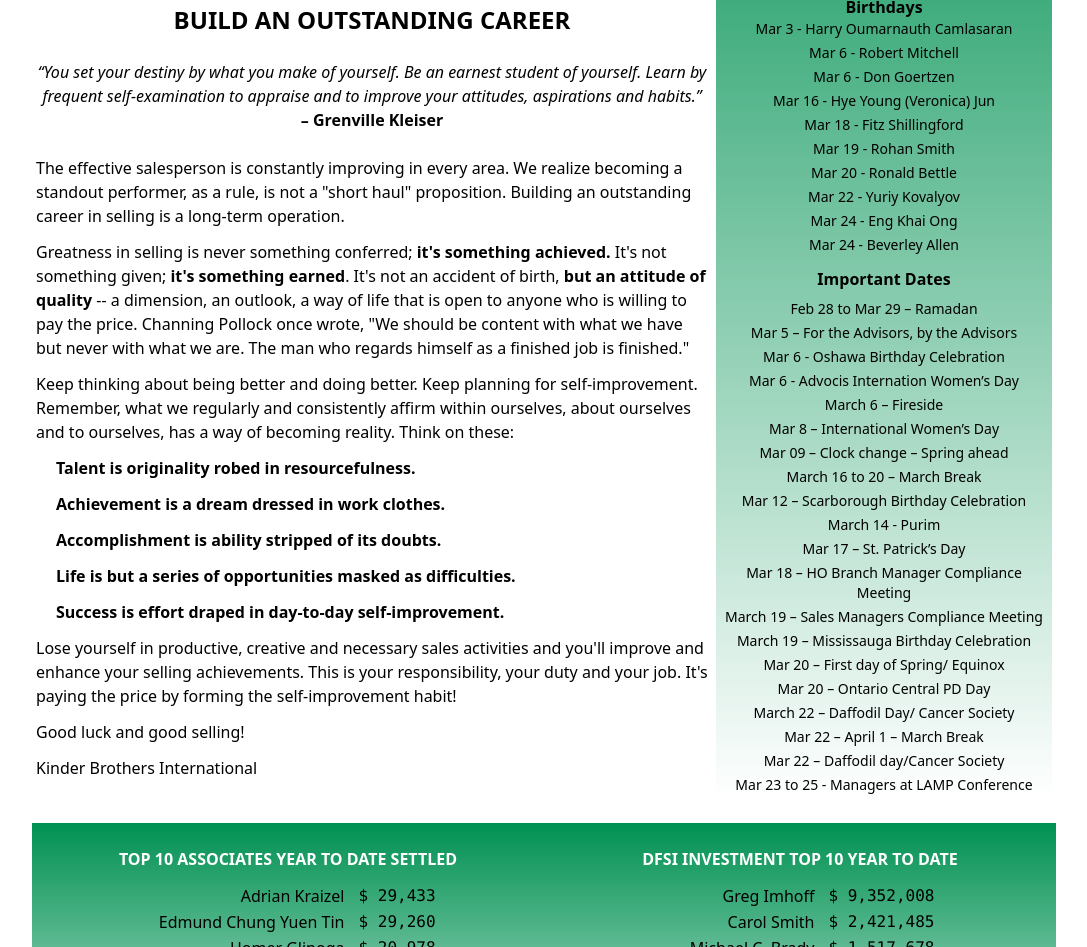
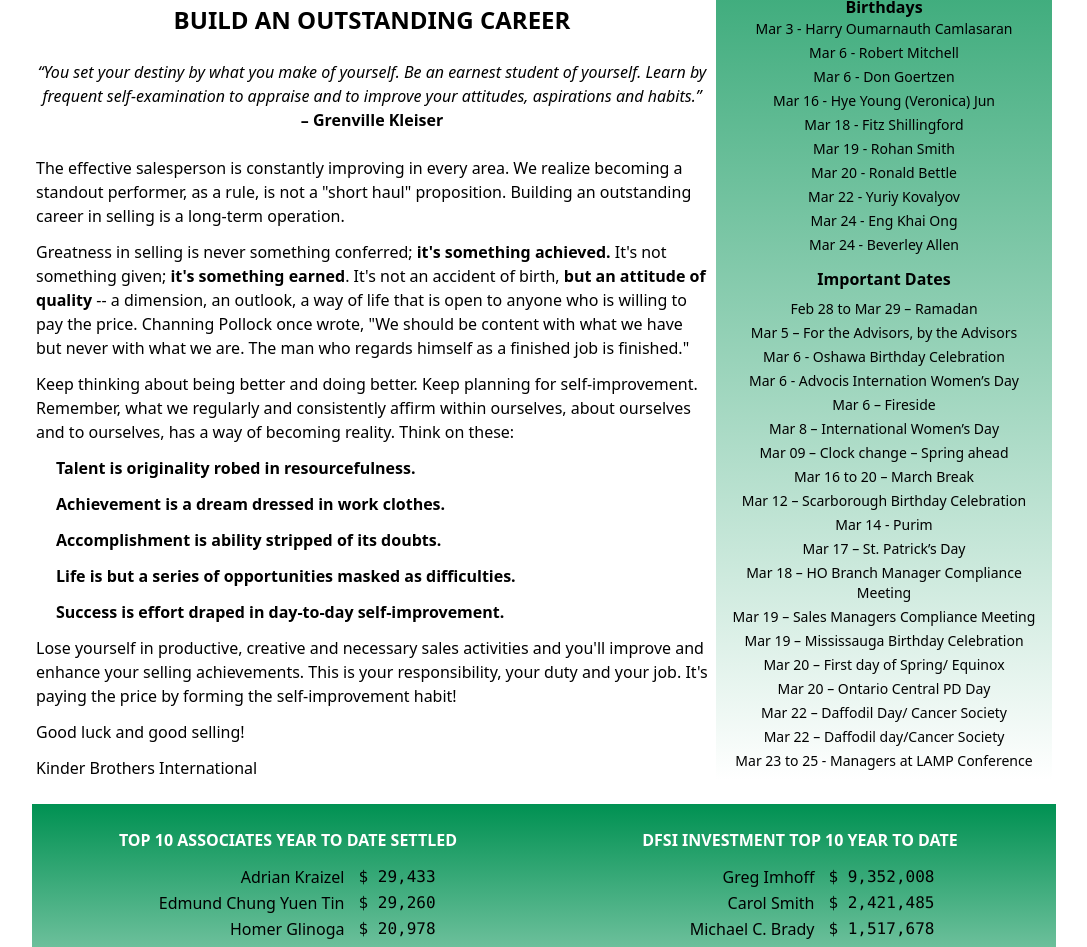
Before and after one commit to treeStoneIT/dfsin-newsletter, a website: page public/2025/3-mar.html in a window 1280 px wide. Shown: the part 452-1399 px from the top of the page, without its empty margins (96-1183 px from the left). Drawn offline with Linux system fonts and the light colour scheme.

Commit message:
Mar 2025 - fix

```diff
--- a/public/2025/3-mar.html
+++ b/public/2025/3-mar.html
@@ -133,20 +133,19 @@
                     <li>Mar 5 – For the Advisors, by the Advisors</li>
                     <li>Mar 6 - Oshawa Birthday Celebration</li>
                     <li>Mar 6 - Advocis Internation Women’s Day</li>
-                    <li>March 6 – Fireside</li>
+                    <li>Mar 6 – Fireside</li>
                     <li>Mar 8 – International Women’s Day</li>
                     <li>Mar 09 – Clock change – Spring ahead</li>
-                    <li>March 16 to 20 – March Break</li>
+                    <li>Mar 16 to 20 – March Break</li>
                     <li>Mar 12 – Scarborough Birthday Celebration</li>
-                    <li>March 14 - Purim</li>
+                    <li>Mar 14 - Purim</li>
                     <li>Mar 17 – St. Patrick’s Day</li>
                     <li>Mar 18 – HO Branch Manager Compliance Meeting</li>
-                    <li>March 19 – Sales Managers Compliance Meeting</li>
-                    <li>March 19 – Mississauga Birthday Celebration</li>
+                    <li>Mar 19 – Sales Managers Compliance Meeting</li>
+                    <li>Mar 19 – Mississauga Birthday Celebration</li>
                     <li>Mar 20 – First day of Spring/ Equinox</li>
                     <li>Mar 20 – Ontario Central PD Day</li>
-                    <li>March 22 – Daffodil Day/ Cancer Society</li>
-                    <li>Mar 22 – April 1 – March Break</li>
+                    <li>Mar 22 – Daffodil Day/ Cancer Society</li>
                     <li>Mar 22 – Daffodil day/Cancer Society</li>
                     <li>Mar 23 to 25 - Managers at LAMP Conference</li>
                 </ul>
```
